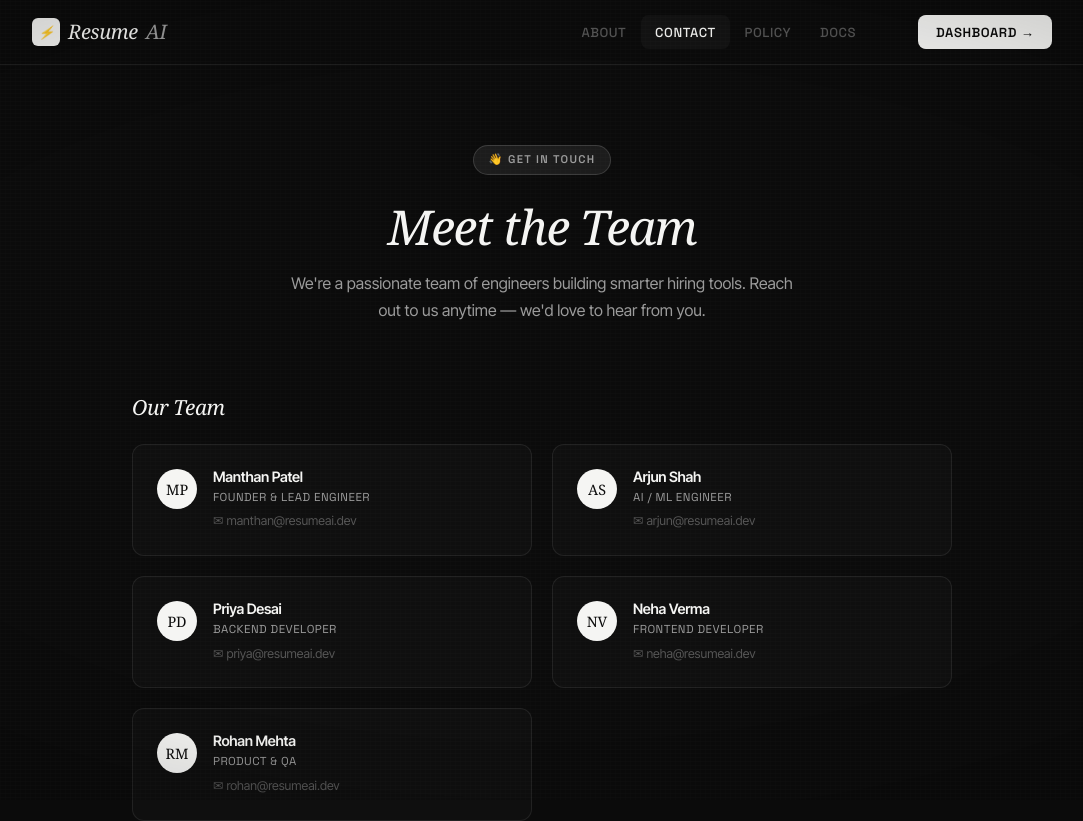
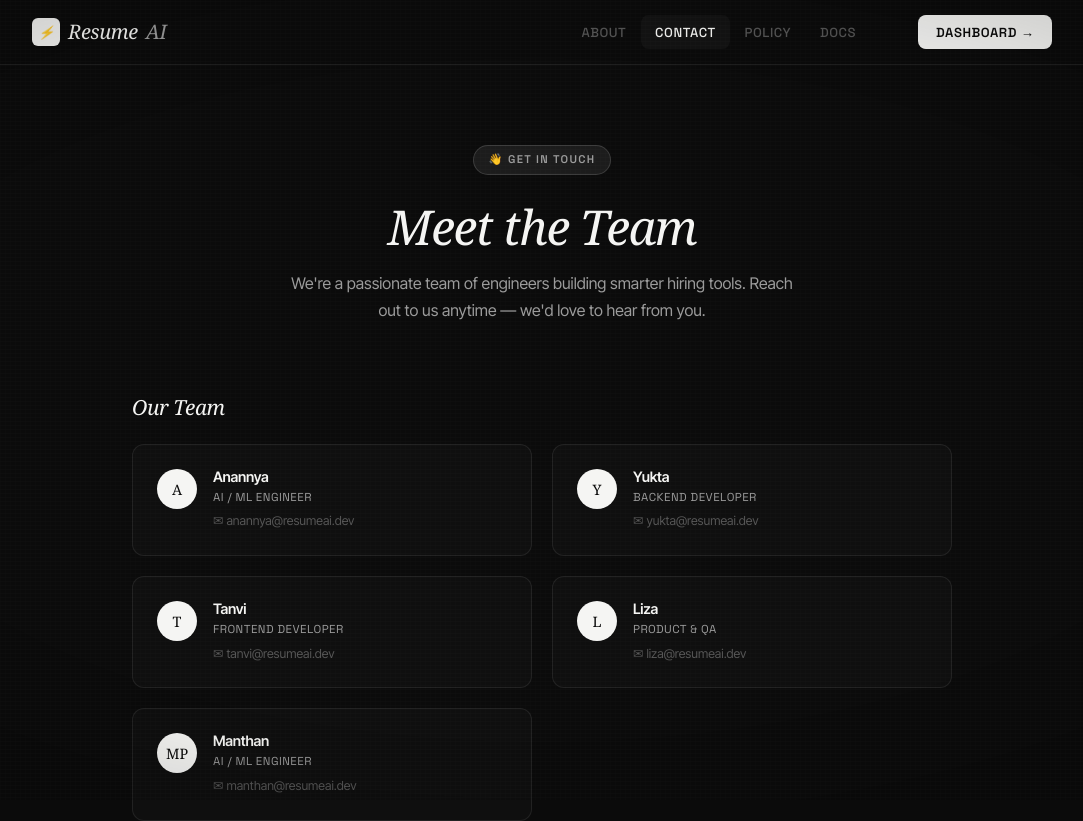
Before and after one commit to tanvimodI3/resume, a React (Vite) app in the folder frontend/: page /contact in a window 1280 px wide. Shown: the top 821 px of the page, without its empty margins (98-1181 px from the left). Built offline with nearby package versions, Linux system fonts and the light colour scheme; sample sign-in values are in the browser's storage.

Commit message:
Last 5 resume cache added

```diff
--- a/frontend/src/components/pages/Contact.jsx
+++ b/frontend/src/components/pages/Contact.jsx
@@ -2,11 +2,11 @@ import React from 'react';
 import Navbar from '../Navbar';
 
 const TEAM = [
-  { name: 'Manthan Patel', role: 'Founder & Lead Engineer', email: 'manthan@resumeai.dev', initial: 'MP' },
-  { name: 'Arjun Shah', role: 'AI / ML Engineer', email: 'arjun@resumeai.dev', initial: 'AS' },
-  { name: 'Priya Desai', role: 'Backend Developer', email: 'priya@resumeai.dev', initial: 'PD' },
-  { name: 'Neha Verma', role: 'Frontend Developer', email: 'neha@resumeai.dev', initial: 'NV' },
-  { name: 'Rohan Mehta', role: 'Product & QA', email: 'rohan@resumeai.dev', initial: 'RM' },
+  { name: 'Anannya', role: 'AI / ML Engineer', email: 'anannya@resumeai.dev', initial: 'A' },
+  { name: 'Yukta', role: 'Backend Developer', email: 'yukta@resumeai.dev', initial: 'Y' },
+  { name: 'Tanvi', role: 'Frontend Developer', email: 'tanvi@resumeai.dev', initial: 'T' },
+  { name: 'Liza', role: 'Product & QA', email: 'liza@resumeai.dev', initial: 'L' },
+  { name: 'Manthan', role: 'AI / ML Engineer', email: 'manthan@resumeai.dev', initial: 'MP' },
 ];
 
 const SERVICES = [
```
Also changed, not shown: 2 other files (tests, documents, lock files or other folders).
